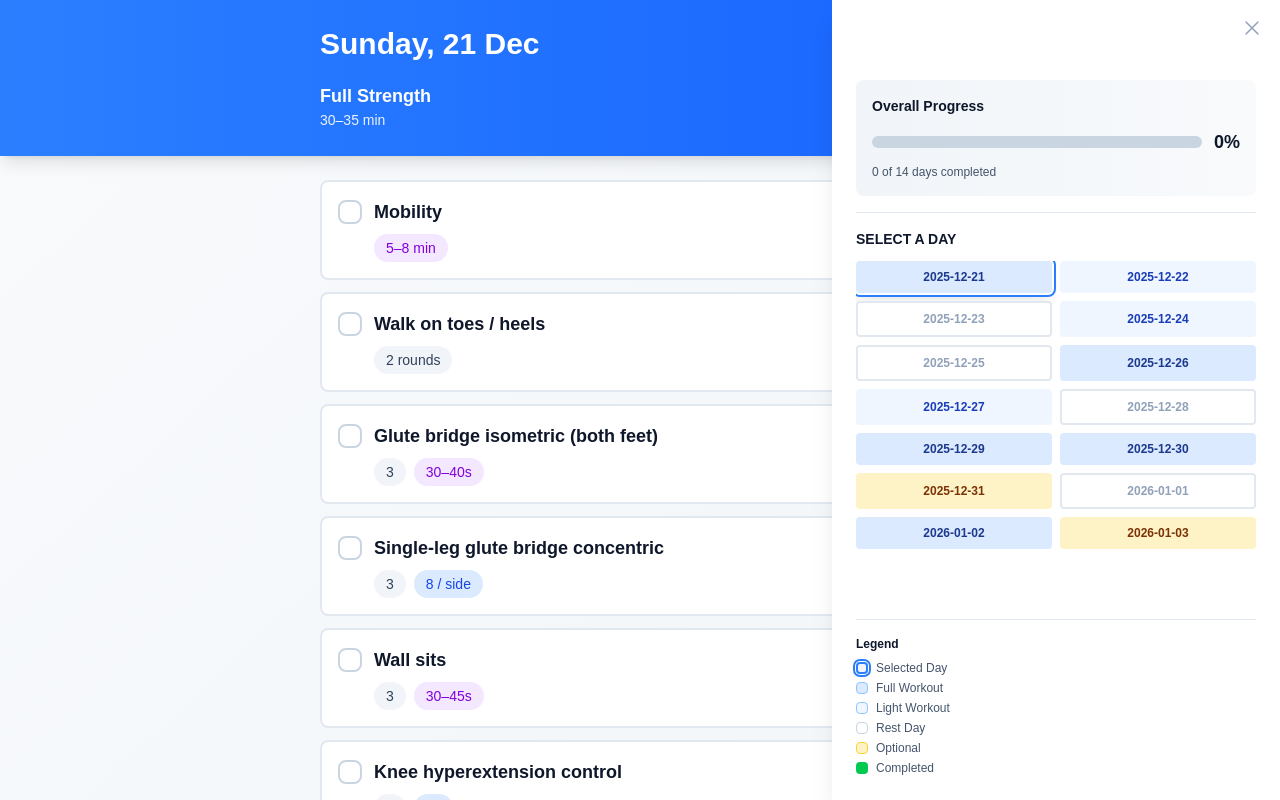
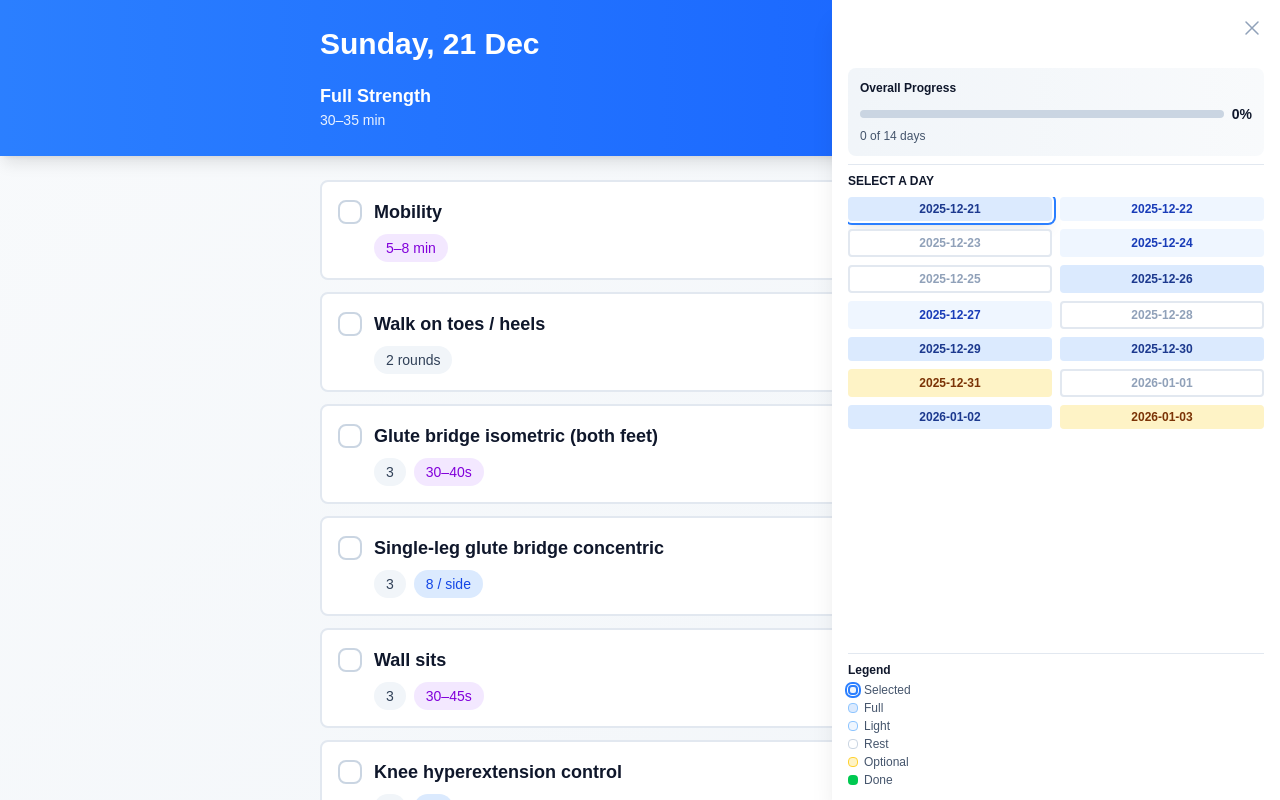
Before and after one commit to brucedonovan/holidayphysio, a Next.js app: page / in a window 1280 px wide. Both pictures are taken after a click on the button "Open menu". Shown: the top 800 px of the page. Built offline with nearby package versions, Linux system fonts and the light colour scheme.

Commit message:
feat: Refactor Menu component for improved layout and styling consistency

```diff
--- a/app/components/Menu.tsx
+++ b/app/components/Menu.tsx
@@ -17,33 +17,33 @@ export function Menu({
   onDateChange,
 }: MenuProps) {
   return (
-    <div className="flex-1 overflow-y-auto px-4 py-6 sm:px-6 space-y-4 flex flex-col">
+    <div className="flex-1 overflow-y-auto px-3 py-3 sm:px-4 space-y-2 flex flex-col">
       {/* Overall Progress */}
-      <div className="p-4 bg-gradient-to-r from-slate-100 to-slate-50 rounded-lg">
-        <p className="text-sm font-semibold text-slate-900 mb-3">
+      <div className="p-3 bg-gradient-to-r from-slate-100 to-slate-50 rounded-lg">
+        <p className="text-xs font-semibold text-slate-900 mb-2">
           Overall Progress
         </p>
-        <div className="flex items-center justify-between mb-2">
-          <div className="flex-grow mr-3">
-            <div className="w-full bg-slate-300 rounded-full h-3 overflow-hidden">
+        <div className="flex items-center justify-between mb-1">
+          <div className="flex-grow mr-2">
+            <div className="w-full bg-slate-300 rounded-full h-2 overflow-hidden">
               <div
                 className="bg-gradient-to-r from-blue-500 to-purple-500 h-full transition-all duration-300"
                 style={{ width: `${overallProgress}%` }}
               />
             </div>
           </div>
-          <span className="text-lg font-bold text-slate-900 min-w-fit">
+          <span className="text-sm font-bold text-slate-900 min-w-fit">
             {overallProgress}%
           </span>
         </div>
         <p className="text-xs text-slate-600">
-          {completedDays} of {workoutPlan.length} days completed
+          {completedDays} of {workoutPlan.length} days
         </p>
       </div>
 
       {/* Day Selection */}
-      <div className="border-t border-slate-200 pt-4 flex-1 flex flex-col">
-        <p className="text-sm font-semibold text-slate-900 mb-3 uppercase">
+      <div className="border-t border-slate-200 pt-2 flex-1 flex flex-col">
+        <p className="text-xs font-semibold text-slate-900 mb-2 uppercase">
           Select a Day
         </p>
         <div className="grid grid-cols-2 gap-2 overflow-y-auto">
@@ -77,7 +77,7 @@ export function Menu({
               <button
                 key={day.date}
                 onClick={() => onDateChange(day.date)}
-                className={`p-2 rounded font-semibold transition-all text-xs ${bgColor} ${borderStyle}`}
+                className={`p-1 rounded font-semibold transition-all text-xs ${bgColor} ${borderStyle}`}
                 title={day.day}
               >
                 <div className="whitespace-normal">{day.date}</div>
@@ -88,32 +88,32 @@ export function Menu({
       </div>
 
       {/* Day Legend */}
-      <div className="border-t border-slate-200 pt-4 text-xs text-slate-600">
-        <p className="font-semibold text-slate-900 mb-2">Legend</p>
-        <div className="space-y-1">
-          <div className="flex items-center gap-2">
-            <div className="w-3 h-3 rounded bg-slate-100 border-2 border-blue-500 ring-2 ring-blue-500 ring-offset-1" />
-            <span>Selected Day</span>
+      <div className="border-t border-slate-200 pt-2 text-xs text-slate-600">
+        <p className="font-semibold text-slate-900 mb-1">Legend</p>
+        <div className="space-y-0.5">
+          <div className="flex items-center gap-1.5">
+            <div className="w-2.5 h-2.5 rounded bg-slate-100 border-2 border-blue-500 ring-2 ring-blue-500 ring-offset-1" />
+            <span className="text-xs">Selected</span>
           </div>
-          <div className="flex items-center gap-2">
-            <div className="w-3 h-3 rounded bg-blue-100 border border-blue-300" />
-            <span>Full Workout</span>
+          <div className="flex items-center gap-1.5">
+            <div className="w-2.5 h-2.5 rounded bg-blue-100 border border-blue-300" />
+            <span className="text-xs">Full</span>
           </div>
-          <div className="flex items-center gap-2">
-            <div className="w-3 h-3 rounded bg-blue-50 border border-blue-300" />
-            <span>Light Workout</span>
+          <div className="flex items-center gap-1.5">
+            <div className="w-2.5 h-2.5 rounded bg-blue-50 border border-blue-300" />
+            <span className="text-xs">Light</span>
           </div>
-          <div className="flex items-center gap-2">
-            <div className="w-3 h-3 rounded bg-white border border-slate-300" />
-            <span>Rest Day</span>
+          <div className="flex items-center gap-1.5">
+            <div className="w-2.5 h-2.5 rounded bg-white border border-slate-300" />
+            <span className="text-xs">Rest</span>
           </div>
-          <div className="flex items-center gap-2">
-            <div className="w-3 h-3 rounded bg-amber-100 border border-amber-300" />
-            <span>Optional</span>
+          <div className="flex items-center gap-1.5">
+            <div className="w-2.5 h-2.5 rounded bg-amber-100 border border-amber-300" />
+            <span className="text-xs">Optional</span>
           </div>
-          <div className="flex items-center gap-2">
-            <div className="w-3 h-3 rounded bg-green-500" />
-            <span>Completed</span>
+          <div className="flex items-center gap-1.5">
+            <div className="w-2.5 h-2.5 rounded bg-green-500" />
+            <span className="text-xs">Done</span>
           </div>
         </div>
       </div>
```
